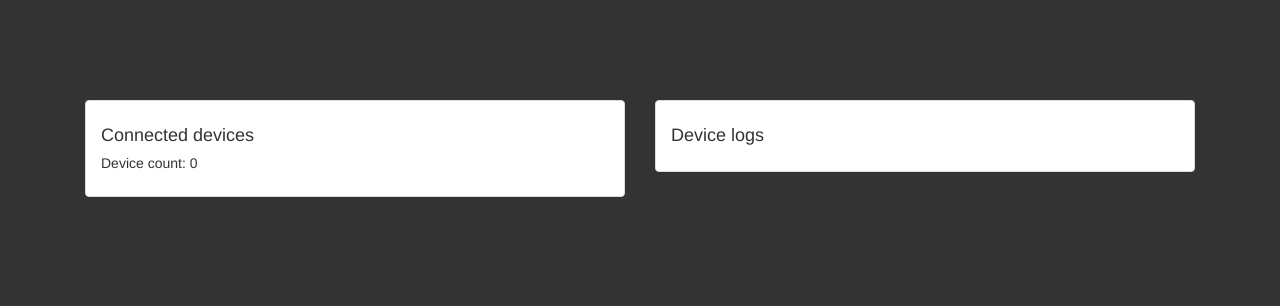
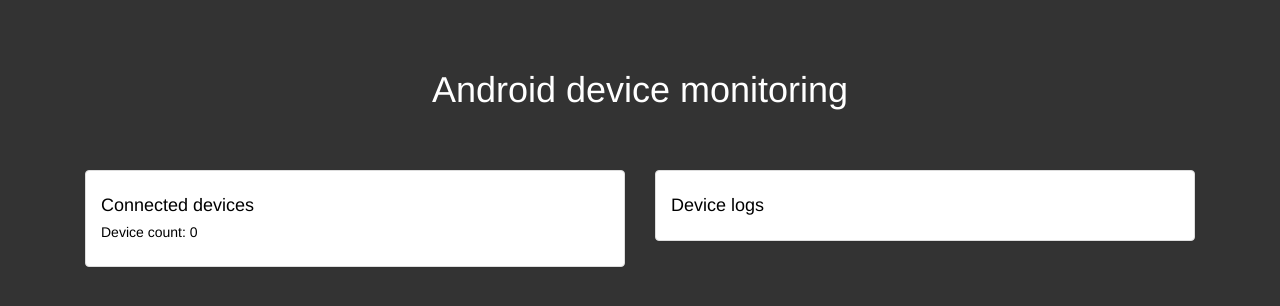
Before and after one commit to freemanfx/android-device-info, a website: page frontend/index.html in a window 1280 px wide. Drawn offline with nearby package versions, Linux system fonts and the light colour scheme; some packages are replaced by stand-ins of ours; no server answers.

Commit message:
added a headline

```diff
--- a/frontend/css/style.css
+++ b/frontend/css/style.css
@@ -1,7 +1,18 @@
+* {
+  color: white;
+}
+
 body {
   background-color: #333333;
 }
 
 .container {
-  margin-top: 100px;
+  margin-top: 50px;
 }
+
+.headline {
+  margin-bottom: 50px;
+}
+.panel-body {
+  color: black;
+}
--- a/frontend/index.html
+++ b/frontend/index.html
@@ -12,6 +12,9 @@
 </head>
 <body ng-app="app" class="container">
   <div ng-controller="DevicesController">
+    <div class="col-lg-12 text-center headline">
+      <h1>Android device monitoring</h1>
+    </div>
     <div class="col-lg-6">
       <div class="panel panel-default">
         <div class="panel-body">
```
